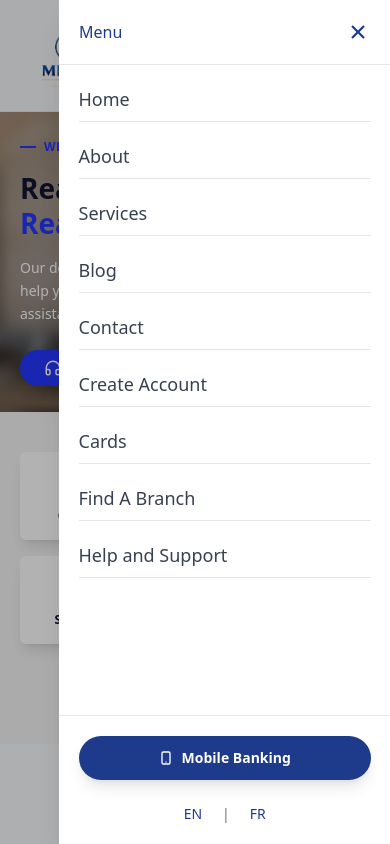
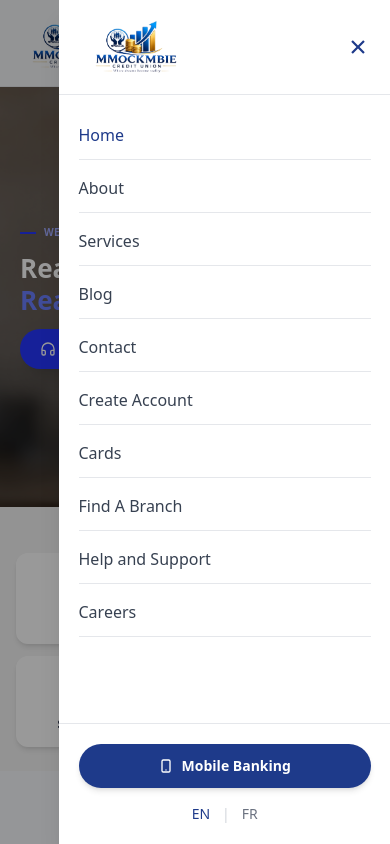
Before and after one commit to Narcisse1/mmoccul-website, a React (Create React App) app: page / in a window 390 px wide. Both pictures are taken after a click on the button 380 px from the left and 55 px from the top of the page. Shown: the top 844 px of the page. Built offline with nearby package versions, Linux system fonts and the light colour scheme; a web font is replaced by a local one.

Commit message:
Add live header search with mobile overlay, remove SearchPage

```diff
--- a/src/sections/Header.jsx
+++ b/src/sections/Header.jsx
@@ -1,18 +1,18 @@
 import React, { useState } from 'react'
 import { Link as RouterLink, useLocation } from 'react-router-dom'
-import { IoCloseSharp, IoSearch, IoMenu } from 'react-icons/io5'
+import { IoCloseSharp, IoMenu } from 'react-icons/io5'
 import logo from '../assets/Mmoccul__logo.png'
 import { useLanguage } from '../context/LanguageContext'
 import { HeaderSearch } from '../components/HeaderSearch'
 
 export const Header = () => {
-  const [menuOpen, setMenuOpen] = useState(false);
-  const { language, setLanguage, t } = useLanguage();
-  const location = useLocation();
+  const [menuOpen, setMenuOpen] = useState(false)
+  const { language, setLanguage, t } = useLanguage()
+  const location = useLocation()
 
   const handleLanguageChange = (lang) => {
-    setLanguage(lang);
-  };
+    setLanguage(lang)
+  }
 
   const menuLinks = [
     { name: t('home'), to: '/' },
@@ -20,21 +20,21 @@ export const Header = () => {
     { name: t('services'), to: '/services' },
     { name: t('blog'), to: '/latest-news' },
     { name: t('contact'), to: '/contact' },
-  ];
+  ]
 
   return (
     <header className="w-full font-sans">
 
       {/* 🔹 TOP HEADER */}
-      <div className="bg-[#f4f6f8] border-b border-gray-200 px-5 lg:px-12 py-4 flex justify-between items-center">
+      <div className="bg-[#f4f6f8] border-b border-gray-200 px-4 lg:px-12 py-3 lg:py-4 flex justify-between items-center">
 
-        {/* Left */}
-        <div className="flex items-center gap-8 lg:gap-12">
-          <RouterLink to="/" className="w-36 lg:w-42">
-            <img src={logo} alt="Logo" style={{ width: '100%', height: '100%'}} />
+        {/* Left — Logo + Desktop Tabs */}
+        <div className="flex items-center gap-6 lg:gap-12">
+          <RouterLink to="/" className="block w-28 sm:w-32 lg:w-40 shrink-0">
+            <img src={logo} alt="MMOCCUL Logo" className="w-full h-auto object-contain" />
           </RouterLink>
 
-          {/* Tabs */}
+          {/* Desktop tabs only */}
           <div className="hidden lg:flex items-center gap-8 text-[15px] tracking-wide">
             <RouterLink to="/create-account" className="text-blue-900 font-medium cursor-pointer">
               {t('createAccount')}
@@ -45,7 +45,7 @@ export const Header = () => {
           </div>
         </div>
 
-        {/* Right */}
+        {/* Right — Desktop only */}
         <div className="hidden lg:flex flex-col items-end gap-3">
 
           {/* Top links */}
@@ -59,16 +59,16 @@ export const Header = () => {
             <RouterLink to="/careers" className="hover:text-blue-900">
               {t('careers')}
             </RouterLink>
-            <div className="ml-4 flex items-center">
+            <div className="ml-4 flex items-center gap-2">
               <span
-                className={`text-blue-900 font-medium mr-2 cursor-pointer ${language === 'en' ? 'font-bold' : ''}`}
+                className={`text-blue-900 font-medium cursor-pointer ${language === 'en' ? 'font-bold' : ''}`}
                 onClick={() => handleLanguageChange('en')}
               >
                 EN
               </span>
-              <span>|</span>
+              <span className="text-gray-400">|</span>
               <span
-                className={`text-blue-900 font-medium ml-2 cursor-pointer ${language === 'fr' ? 'font-bold' : ''}`}
+                className={`text-blue-900 font-medium cursor-pointer ${language === 'fr' ? 'font-bold' : ''}`}
                 onClick={() => handleLanguageChange('fr')}
               >
                 FR
@@ -78,11 +78,7 @@ export const Header = () => {
 
           {/* Actions */}
           <div className="flex items-center gap-4">
-
-{/* Search */}
-             <HeaderSearch />
-
-            {/* Mobile Banking */}
+            <HeaderSearch />
             <a
               href="https://mmocculonline.com/"
               target="_blank"
@@ -91,29 +87,32 @@ export const Header = () => {
             >
               {t('mobileBanking')}
             </a>
-
           </div>
         </div>
 
-{/* Mobile Right */}
+        {/* Mobile Right — Search icon + Hamburger */}
         <div className="flex items-center gap-3 lg:hidden">
           <HeaderSearch />
-          <button onClick={() => setMenuOpen(true)} className="text-2xl text-blue-900">
+          <button
+            onClick={() => setMenuOpen(true)}
+            className="text-2xl text-blue-900 p-1"
+            aria-label="Open menu"
+          >
             <IoMenu />
           </button>
         </div>
       </div>
 
-      {/* 🔹 BLUE NAV BAR */}
+      {/* 🔹 DESKTOP NAV BAR */}
       <div className="bg-[#1f4d8f] text-white py-4 hidden lg:block">
         <nav className="flex justify-center gap-14 text-[15px] tracking-wide">
           {menuLinks.map((link) => (
             <RouterLink
               key={link.to}
               to={link.to}
-              className={`${
+              className={`transition-colors ${
                 location.pathname === link.to
-                  ? 'font-semibold'
+                  ? 'font-semibold text-white'
                   : 'text-white/80 hover:text-white'
               }`}
             >
@@ -123,84 +122,119 @@ export const Header = () => {
         </nav>
       </div>
 
-      {/* 🔹 MOBILE MENU */}
-      <div className={`fixed top-0 right-0 h-full w-[85%] max-w-sm bg-white z-50 shadow-xl transform ${
-        menuOpen ? 'translate-x-0' : 'translate-x-full'
-      } transition-transform duration-300`}>
+      {/* 🔹 MOBILE MENU DRAWER */}
+      <div
+        className={`fixed top-0 right-0 h-full w-[85%] max-w-sm bg-white z-50 shadow-xl transform transition-transform duration-300 flex flex-col ${
+          menuOpen ? 'translate-x-0' : 'translate-x-full'
+        }`}
+      >
+        {/* Drawer Header */}
+        <div className="flex justify-between items-center px-5 py-4 border-b shrink-0">
+          <RouterLink to="/" onClick={() => setMenuOpen(false)} className="w-28">
+            <img src={logo} alt="MMOCCUL Logo" className="w-full h-auto object-contain" />
+          </RouterLink>
+          <button onClick={() => setMenuOpen(false)} aria-label="Close menu">
+            <IoCloseSharp className="text-2xl text-blue-900" />
+          </button>
+        </div>
 
-<div className="flex justify-between items-center p-5 border-b">
-           <span className="font-medium text-blue-900">{t('menu')}</span>
-           <button onClick={() => setMenuOpen(false)}>
-             <IoCloseSharp className="text-2xl text-blue-900" />
-           </button>
-         </div>
-
-        <div className="p-5 space-y-5">
+        {/* Drawer Links — scrollable if content overflows */}
+        <div className="flex-1 overflow-y-auto px-5 py-4 space-y-1">
           {menuLinks.map((link) => (
             <RouterLink
               key={link.to}
               to={link.to}
               onClick={() => setMenuOpen(false)}
-              className="block text-lg text-gray-700 border-b pb-2"
+              className={`block py-3 border-b text-base font-medium transition-colors ${
+                location.pathname === link.to
+                  ? 'text-blue-900'
+                  : 'text-gray-700 hover:text-blue-900'
+              }`}
             >
               {link.name}
             </RouterLink>
           ))}
 
-          {/* Additional mobile menu items */}
-          <RouterLink to="/create-account" className="block text-lg text-gray-700 border-b pb-2">
+          {/* Extra links */}
+          <RouterLink
+            to="/create-account"
+            onClick={() => setMenuOpen(false)}
+            className="block py-3 border-b text-base text-gray-700 hover:text-blue-900 font-medium"
+          >
             {t('createAccount')}
           </RouterLink>
-          <RouterLink to="/cards" className="block text-lg text-gray-700 border-b pb-2">
+          <RouterLink
+            to="/cards"
+            onClick={() => setMenuOpen(false)}
+            className="block py-3 border-b text-base text-gray-700 hover:text-blue-900 font-medium"
+          >
             {t('cards')}
           </RouterLink>
-          <RouterLink to="/branches" className="block text-lg text-gray-700 border-b pb-2">
+          <RouterLink
+            to="/branches"
+            onClick={() => setMenuOpen(false)}
+            className="block py-3 border-b text-base text-gray-700 hover:text-blue-900 font-medium"
+          >
             {t('findBranch')}
           </RouterLink>
-          <RouterLink to="/contact" className="block text-lg text-gray-700 border-b pb-2">
+          <RouterLink
+            to="/contact"
+            onClick={() => setMenuOpen(false)}
+            className="block py-3 border-b text-base text-gray-700 hover:text-blue-900 font-medium"
+          >
             {t('helpSupport')}
+          </RouterLink>
+          <RouterLink
+            to="/careers"
+            onClick={() => setMenuOpen(false)}
+            className="block py-3 border-b text-base text-gray-700 hover:text-blue-900 font-medium"
+          >
+            {t('careers')}
           </RouterLink>
         </div>
 
-        <div className="absolute bottom-0 w-full p-5 border-t space-y-4 bg-white">
-
-          {/* Mobile Banking Button - Better arranged */}
+        {/* Drawer Footer */}
+        <div className="shrink-0 px-5 py-5 border-t bg-white space-y-4">
           <a
             href="https://mmocculonline.com/"
             target="_blank"
             rel="noopener noreferrer"
-            className="w-full bg-blue-900 text-white text-center py-3 px-4 rounded-full block text-sm font-semibold hover:bg-blue-800 transition shadow-lg flex items-center justify-center gap-2"
+            className="w-full bg-blue-900 text-white text-center py-3 px-4 rounded-full flex items-center justify-center gap-2 text-sm font-semibold hover:bg-blue-800 transition shadow-md"
           >
-            <svg className="w-4 h-4" fill="none" stroke="currentColor" viewBox="0 0 24 24">
+            <svg className="w-4 h-4 shrink-0" fill="none" stroke="currentColor" viewBox="0 0 24 24">
               <path strokeLinecap="round" strokeLinejoin="round" strokeWidth={2} d="M12 18h.01M8 21h8a2 2 0 002-2V5a2 2 0 00-2-2H8a2 2 0 00-2 2v14a2 2 0 002 2z" />
             </svg>
             {t('mobileBanking')}
           </a>
 
-          <div className="text-sm text-gray-500 flex justify-center items-center gap-3 pt-2">
+          {/* Language switcher */}
+          <div className="flex justify-center items-center gap-3 text-sm">
             <span
-              className={`text-blue-900 font-medium mr-2 cursor-pointer ${language === 'en' ? 'font-bold' : ''}`}
+              className={`cursor-pointer font-medium transition-colors ${
+                language === 'en' ? 'text-blue-900 font-bold' : 'text-gray-500 hover:text-blue-900'
+              }`}
               onClick={() => handleLanguageChange('en')}
             >
               EN
             </span>
-            <span>|</span>
+            <span className="text-gray-300">|</span>
             <span
-              className={`text-blue-900 font-medium ml-2 cursor-pointer ${language === 'fr' ? 'font-bold' : ''}`}
+              className={`cursor-pointer font-medium transition-colors ${
+                language === 'fr' ? 'text-blue-900 font-bold' : 'text-gray-500 hover:text-blue-900'
+              }`}
               onClick={() => handleLanguageChange('fr')}
             >
               FR
             </span>
           </div>
-
         </div>
       </div>
 
-      {/* Overlay */}
+      {/* Overlay behind drawer */}
       {menuOpen && (
         <div
           onClick={() => setMenuOpen(false)}
-          className="fixed inset-0 bg-black/30 z-40"
+          className="fixed inset-0 bg-black/40 z-40 lg:hidden"
         />
       )}
 
--- a/src/sections/Hero.jsx
+++ b/src/sections/Hero.jsx
@@ -11,7 +11,6 @@ import {
 } from 'lucide-react'
 import { useLanguage } from '../context/LanguageContext'
 
-// Background images
 import heroBg1 from '../assets/assets3/savings.png'
 import heroBg2 from '../assets/assets3/customer_service.png'
 import heroBg3 from '../assets/assets3/mobile_banking.png'
@@ -90,28 +89,29 @@ export const Hero = () => {
   const services = getServices(t)
 
   useEffect(() => {
-    AOS.init({
-      duration: 1000,
-      once: true,
-    })
+    AOS.init({ duration: 1000, once: true })
   }, [])
 
   // Auto Slide
   useEffect(() => {
     const interval = setInterval(() => {
-      setCurrentSlide((prev) => (prev + 1) % 4)
+      setCurrentSlide((prev) => (prev + 1) % slidesData.length)
     }, 6000)
-
     return () => clearInterval(interval)
-  }, [])
+  }, [slidesData.length])
 
   return (
     <section
-       id='hero'
-       className='relative w-full overflow-hidden bg-[#f5f5f5] pb-2 sm:pb-4 lg:pb-6'
+      id="hero"
+      className="relative w-full overflow-hidden bg-[#f5f5f5]"
     >
-      {/* Slides */}
-      <div className='relative h-[300px] sm:h-[400px] lg:h-[500px]'>
+      {/* ─── SLIDES ─── */}
+      {/*
+        Mobile:  420px tall — enough room for heading + description + button
+        Tablet:  480px
+        Desktop: 560px
+      */}
+      <div className="relative h-[420px] sm:h-[480px] lg:h-[560px]">
         {slidesData.map((slide, index) => {
           const isActive = index === currentSlide
           const SlideIcon = slide.icon
@@ -125,64 +125,69 @@ export const Hero = () => {
                   : 'opacity-0 translate-x-10 z-10'
               }`}
             >
-              {/* Background Image */}
+              {/* Background */}
               <div
-                className='absolute inset-0 bg-cover bg-center'
-                style={{
-                  backgroundImage: `url(${slide.bgImage})`,
-                }}
+                className="absolute inset-0 bg-cover bg-center"
+                style={{ backgroundImage: `url(${slide.bgImage})` }}
               />
 
-              {/* Overlay */}
-              <div className='absolute inset-0 bg-black/25'></div>
+              {/* Darker overlay on mobile so white text is always readable */}
+              <div className="absolute inset-0 bg-black/50 sm:bg-black/40 lg:bg-black/30" />
 
-               {/* Content */}
-               <div className='relative z-20 flex items-center h-full px-5 sm:px-8 lg:px-20'>
-                 <div className='max-w-xl text-left'>
+              {/* Slide Content */}
+              <div className="relative z-20 flex items-center h-full px-5 sm:px-10 lg:px-20">
+                <div className="w-full max-w-xl text-left">
+
                   {/* Tag */}
                   <div
-                     data-aos='fade-up'
-                     className='flex items-center gap-2 mb-4'
+                    data-aos="fade-up"
+                    className="flex items-center gap-2 mb-3"
                   >
-                     <div className='w-4 h-[2px] bg-[#2436ff]'></div>
-                     <span className='text-[#2436ff] uppercase tracking-wide font-semibold text-xs'>
+                    <div className="w-4 h-[2px] bg-[#2436ff]" />
+                    <span className="text-[#a0aaff] uppercase tracking-wide font-semibold text-[10px] sm:text-xs">
                       {slide.tag}
                     </span>
                   </div>
 
-                   {/* Heading */}
+                  {/* Heading
+                      Mobile:  26px  (was 28px — slightly tighter for very small screens)
+                      Small:   34px
+                      Medium:  42px
+                      Large:   48px
+                  */}
                   <h1
-                     data-aos='fade-up'
-                     data-aos-delay='100'
-                     className='text-white lg:text-[48px] md:text-[42px] sm:text-[36px] text-[28px] leading-tight font-extrabold mb-4'
+                    data-aos="fade-up"
+                    data-aos-delay="100"
+                    className="text-[26px] sm:text-[34px] md:text-[42px] lg:text-[48px] leading-tight font-extrabold mb-3 sm:mb-4"
                   >
-                     <span className='block text-[#0e1630]'>
+                    <span className="block text-white">
                       {slide.title}
                     </span>
-                     <span className='block text-[#2436ff]'>
+                    <span className="block text-[#6b7fff]">
                       {slide.highlight}
                     </span>
                   </h1>
 
-                   {/* Description */}
+                  {/* Description — hidden on very small screens to avoid crowding */}
                   <p
-                     data-aos='fade-up'
-                     data-aos-delay='200'
-                     className='text-white text-sm sm:text-base leading-relaxed max-w-lg mb-6 font-medium'
+                    data-aos="fade-up"
+                    data-aos-delay="200"
+                    className="hidden sm:block text-white/90 text-sm sm:text-base leading-relaxed max-w-lg mb-5 sm:mb-6"
                   >
                     {slide.description}
                   </p>
 
                   {/* Button */}
-                  <div data-aos='fade-up' data-aos-delay='300'>
+                  <div data-aos="fade-up" data-aos-delay="300">
                     <RouterLink
-                      to='/about'
-                      className='inline-flex items-center gap-2 bg-[#2436ff] hover:bg-[#1727d8] text-white px-6 sm:px-8 py-2 sm:py-3 rounded-full font-semibold text-sm sm:text-base transition-all duration-300 hover:scale-105 shadow-xl'
+                      to="/about"
+                      className="inline-flex items-center gap-2 bg-[#2436ff] hover:bg-[#1727d8] text-white px-5 sm:px-8 py-2.5 sm:py-3 rounded-full font-semibold text-sm sm:text-base transition-all duration-300 hover:scale-105 shadow-xl"
                     >
-                      <SlideIcon size={18} />
+                      <SlideIcon size={16} />
                       {slide.buttonText}
                     </RouterLink>
                   </div>
+
                 </div>
               </div>
             </div>
@@ -190,48 +195,53 @@ export const Hero = () => {
         })}
       </div>
 
-      {/* Floating Service Cards */}
-      <div className='relative z-30 max-w-6xl mx-auto px-5 mt-10 sm:-mt-20 lg:-mt-16'>
-        <div className='grid grid-cols-2 lg:grid-cols-4 gap-4 lg:gap-6'>
+      {/* ─── SLIDE INDICATORS ─── */}
+      <div className="flex justify-center gap-3 pt-5 pb-4">
+        {slidesData.map((_, index) => (
+          <button
+            key={index}
+            onClick={() => setCurrentSlide(index)}
+            aria-label={`Go to slide ${index + 1}`}
+            className={`transition-all duration-300 rounded-full ${
+              currentSlide === index
+                ? 'w-8 h-2.5 bg-[#2436ff]'
+                : 'w-2.5 h-2.5 bg-gray-300 hover:bg-gray-400'
+            }`}
+          />
+        ))}
+      </div>
+
+      {/* ─── SERVICE CARDS ─── */}
+      {/*
+        On mobile: normal flow below the slides (no negative margin — avoids overlap)
+        On desktop: slight negative pull upward to overlap the slide bottom edge
+      */}
+      <div className="relative z-30 max-w-6xl mx-auto px-4 sm:px-6 pb-6 lg:pb-10 lg:-mt-10">
+        <div className="grid grid-cols-2 lg:grid-cols-4 gap-3 sm:gap-4 lg:gap-6">
           {services.map((service, index) => {
             const Icon = service.icon
-
             return (
               <RouterLink
                 key={index}
                 to={service.link}
-                  className='group rounded-md shadow-lg px-2 sm:px-3 py-4 sm:py-5 text-center transition-all duration-300 hover:-translate-y-2 hover:bg-[#2436ff] hover:text-white cursor-pointer bg-white text-[#0e1630]'
+                data-aos="fade-up"
+                data-aos-delay={index * 80}
+                className="group rounded-xl shadow-md px-3 py-4 sm:py-5 text-center transition-all duration-300 hover:-translate-y-1 hover:shadow-xl hover:bg-[#2436ff] hover:text-white bg-white text-[#0e1630]"
               >
-                  <div className='flex justify-center mb-2 sm:mb-3'>
-                    <div className='w-8 h-8 sm:w-10 sm:h-10 rounded-full flex items-center justify-center bg-[#f4f6ff] group-hover:bg-white/10 transition-colors duration-300'>
-                      <Icon size={16} />
+                <div className="flex justify-center mb-2 sm:mb-3">
+                  <div className="w-9 h-9 sm:w-11 sm:h-11 rounded-full flex items-center justify-center bg-[#eef0ff] group-hover:bg-white/20 transition-colors duration-300">
+                    <Icon size={16} className="sm:w-5 sm:h-5" />
+                  </div>
+                </div>
+                <h3 className="font-semibold text-[11px] sm:text-sm leading-snug">
+                  {service.title}
+                </h3>
+              </RouterLink>
+            )
+          })}
         </div>
       </div>
 
-                  <h3 className='font-semibold text-xs sm:text-sm'>
-                    {service.title}
-                  </h3>
-               </RouterLink>
-             );
-           })}
-        </div>
-
-      </div>
-
-      {/* Slide Indicators */}
-      <div className='flex justify-center gap-3 py-10'>
-        {slidesData.map((_, index) => (
-          <button
-            key={index}
-            onClick={() => setCurrentSlide(index)}
-            className={`transition-all duration-300 rounded-full ${
-              currentSlide === index
-                ? 'w-10 h-3 bg-[#2436ff]'
-                : 'w-3 h-3 bg-gray-300'
-            }`}
-          ></button>
-        ))}
-      </div>
     </section>
   )
 }
```
Lines whose indentation alone changed are shown as unchanged.
